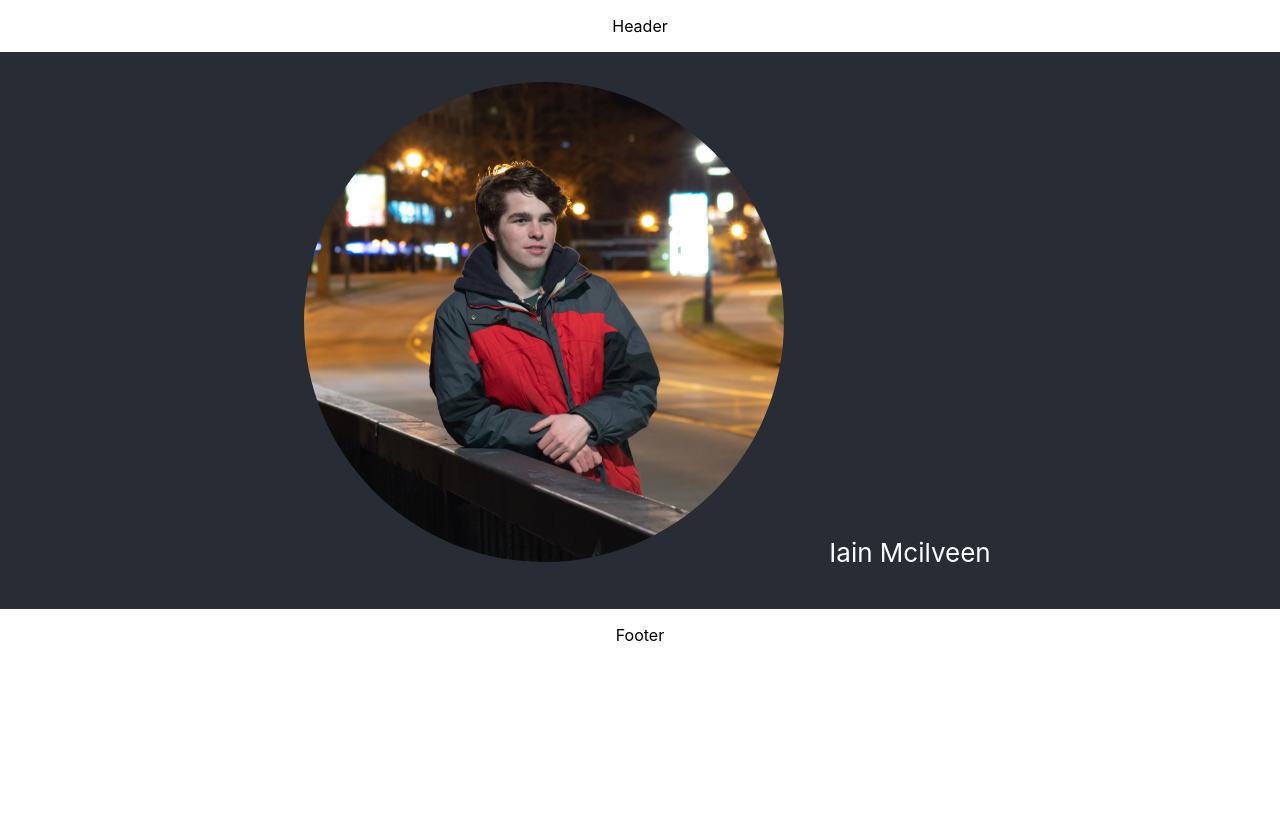
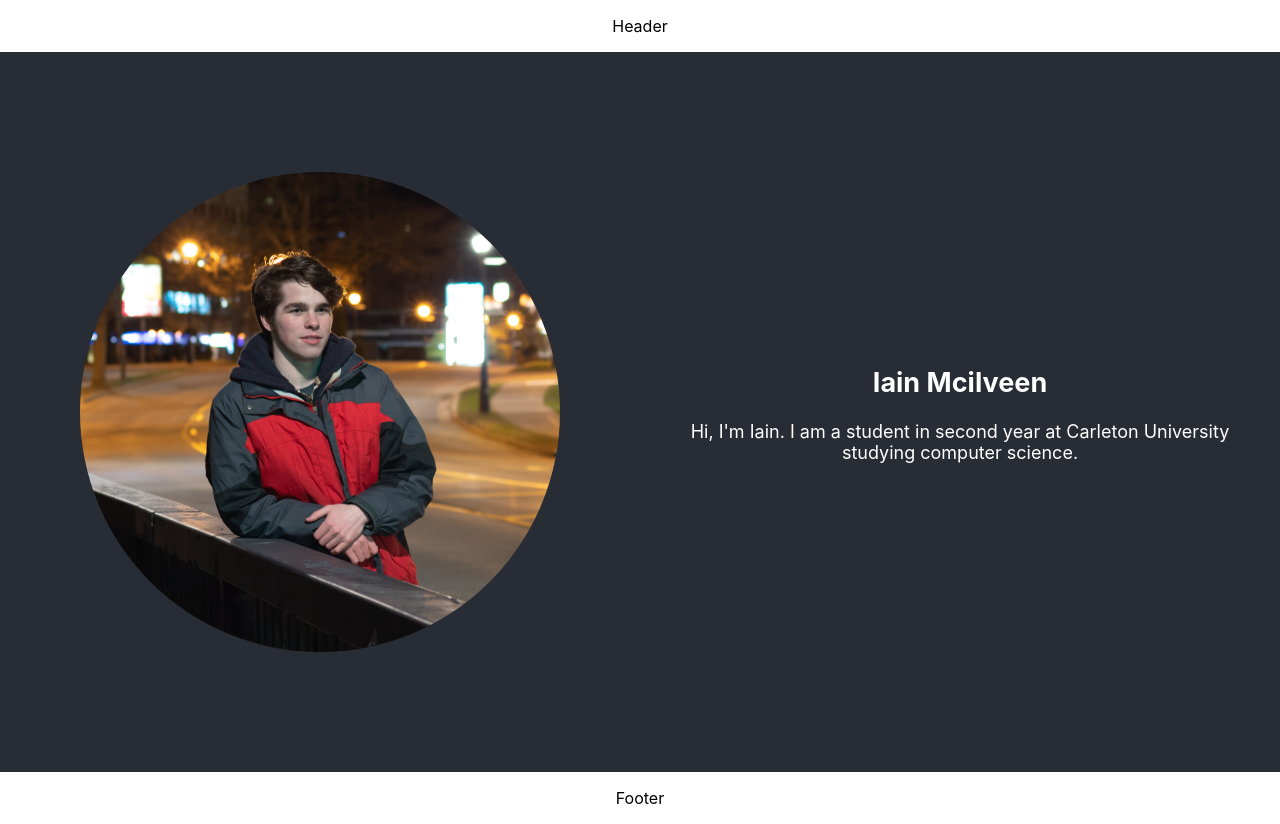
Before and after one commit to IainMcilveen/portfolio-react, a React (Create React App) app: page / in a window 1280 px wide. Before the commit the page ends 800 px from the top, so only its background shows below. Built offline with nearby package versions, Linux system fonts and the light colour scheme.

Commit message:
img and text next to each other

```diff
--- a/src/Main.js
+++ b/src/Main.js
@@ -9,8 +9,11 @@ function Main(){
             <div className="profile">
                 <img src={profile} alt="nope" />
             </div>
-            <div className="name">
-                <p>Iain Mcilveen</p>
+            <div className="intro">
+                <div className="introText">
+                    <h2>Iain Mcilveen</h2>
+                    <p>Hi, I'm Iain. I am a student in second year at Carleton University studying computer science.</p>
+                </div>
             </div>
         </div>
     );
--- a/src/css/App.scss
+++ b/src/css/App.scss
@@ -10,39 +10,38 @@ $bgLight: white;
   height: 40vmin;
 }
 
-.App-header {
-
-}
-
 .App-main {
   background-color: $bgDark;
+  height: 90vh;
   width: 100vw;
   margin: 0 auto;
   text-align:center;
+  display: flex;
 
   .profile{
-    padding:30px;
-    display: inline-block;
+    margin:auto;
+    height: 60vh;
+    width: 45vw;
+    padding-top:30px;
+    padding-bottom:30px;
   }
 
-  .name{
+  .intro{
     margin: auto;
-    padding: 15px;
-    display: inline-block;
+    width: 45vw;
+  }
+
+  .introText{
+    float: left;
   }
 
   img {
     height: 60vh;
     border-radius: 50%;
   }
+  font-size: calc(10px + 1vmin);
+  color: $bgLight;
 
-  /*
-  align-self: center;
-  text-align: center;
-  display: inline-block;
-  */
-  font-size: calc(10px + 2vmin);
-  color: $bgLight;
 }
 
 .App-link {
```
Also changed, not shown: src/App.js (+0 -24 lines).
